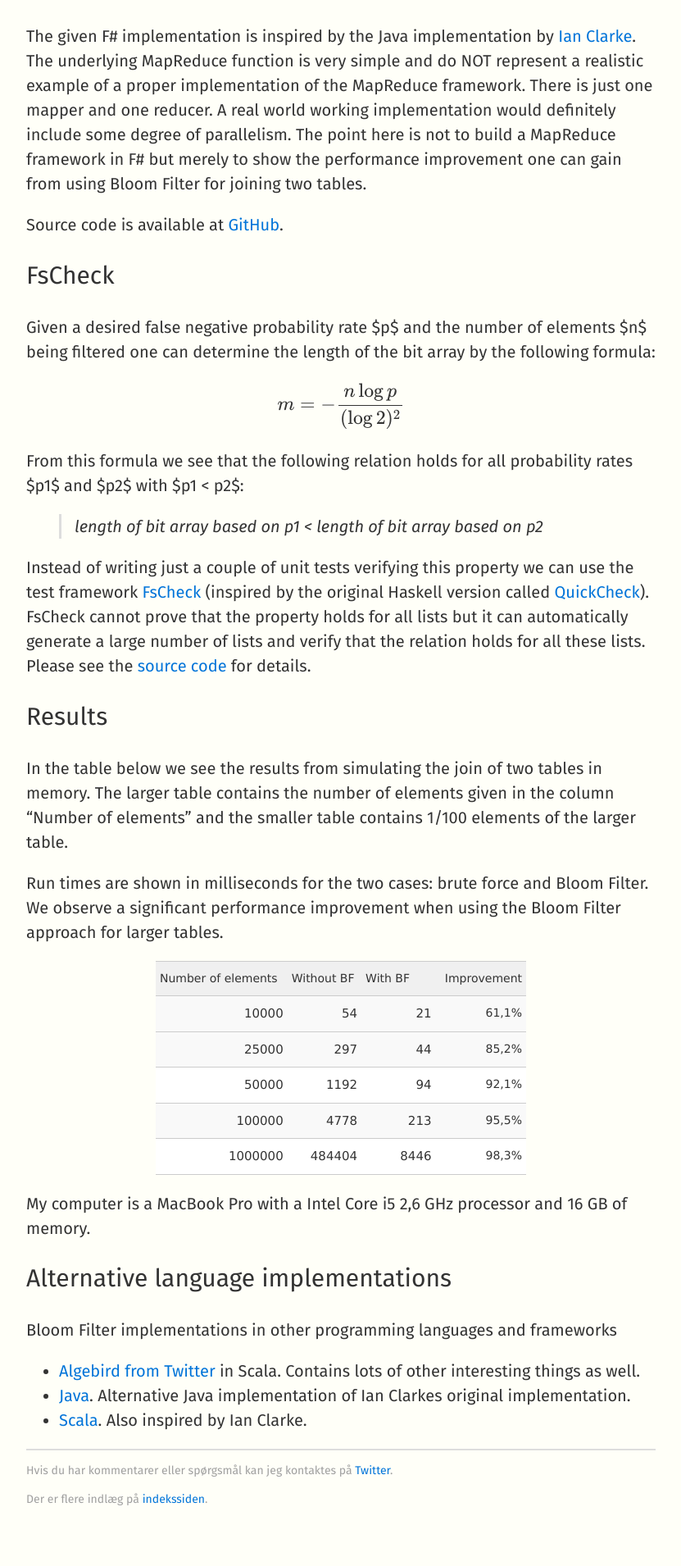
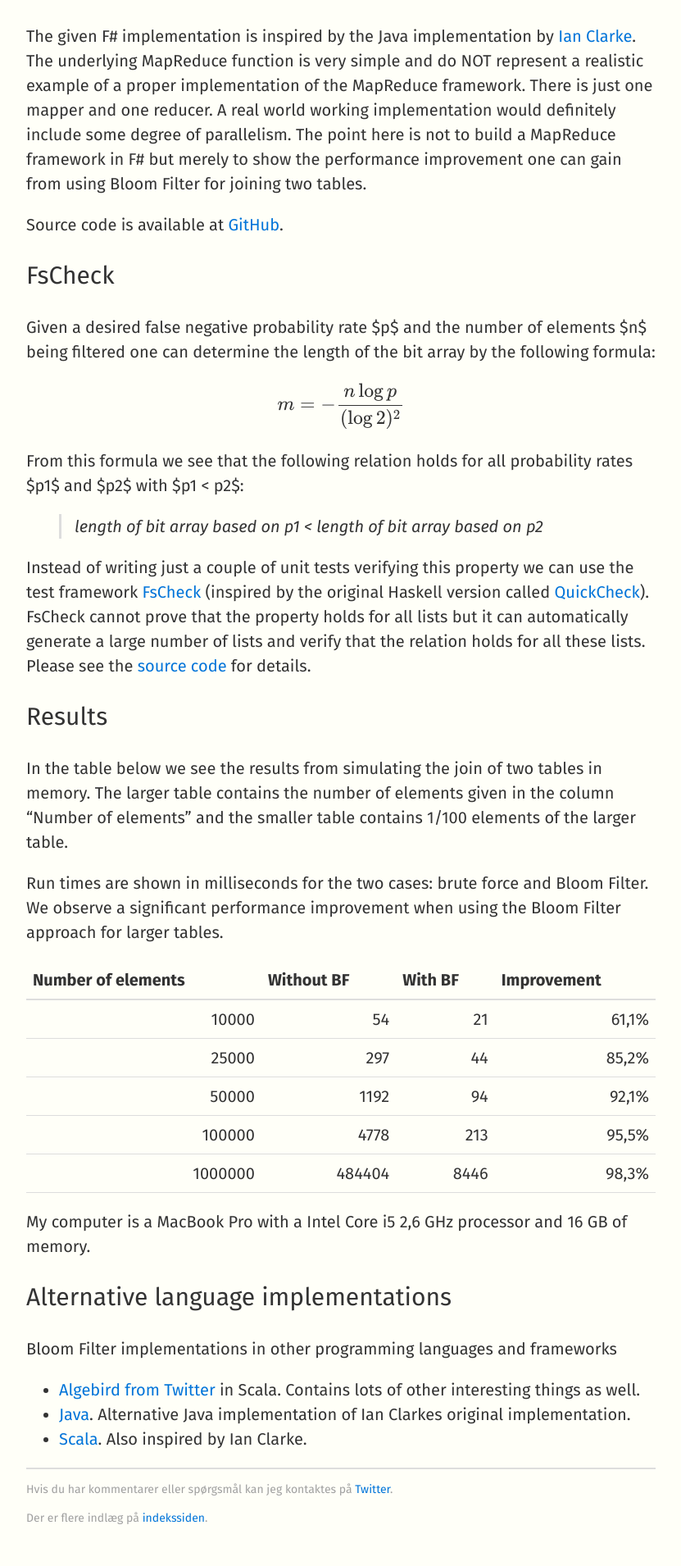
Before and after one commit to carsten-j/carsten-j.github.io, a Jekyll site: the page built from _posts/2014-09-13-bloom-filter-implementation-in-fsharp.markdown, in a window 1280 px wide. Shown: the part 1665-3575 px from the top of the page at 82% size, without its empty margins (224-1055 px from the left). Built offline with Jekyll 4.4.1, drawn with Linux system fonts in a browser that asks for light colours; formulas are drawn with MathJax 3; before the commit the page ends 3552 px from its top, so only the background shows below that.

Commit message:
Update table style

```diff
--- a/_posts/2014-09-13-bloom-filter-implementation-in-fsharp.markdown
+++ b/_posts/2014-09-13-bloom-filter-implementation-in-fsharp.markdown
@@ -61,54 +61,38 @@ In the table below we see the results from simulating the join of two tables in
 
 Run times are shown in milliseconds for the two cases: brute force and Bloom Filter. We observe a significant performance improvement when using the Bloom Filter approach for larger tables.
 
-<style type="text/css">
-.tg  {border-collapse:collapse;border-spacing:0;border-color:#ccc;margin:0px auto;}
-.tg td{font-family:Arial, sans-serif;font-size:14px;padding:10px 5px;border-style:solid;border-width:0px;overflow:hidden;word-break:normal;border-color:#ccc;color:#333;background-color:#fff;border-top-width:1px;border-bottom-width:1px;}
-.tg th{font-family:Arial, sans-serif;font-size:14px;font-weight:normal;padding:10px 5px;border-style:solid;border-width:0px;overflow:hidden;word-break:normal;border-color:#ccc;color:#333;background-color:#f0f0f0;border-top-width:1px;border-bottom-width:1px;}
-.tg .tg-8lo3{background-color:#f9f9f9;font-size:15px;font-family:Verdana, Geneva, sans-serif !important;;text-align:right}
-.tg .tg-foj8{font-size:15px;font-family:Verdana, Geneva, sans-serif !important;;text-align:right}
-.tg .tg-7xxd{font-family:Verdana, Geneva, sans-serif !important;;text-align:right}
-.tg .tg-9vto{font-family:Verdana, Geneva, sans-serif !important;}
-.tg .tg-mj1a{background-color:#f9f9f9;font-family:Verdana, Geneva, sans-serif !important;;text-align:right}
-</style>
-<table class="tg" style="undefined;table-layout: fixed; width: 452px">
-<colgroup>
-<col style="width: 160px">
-<col style="width: 90px">
-<col style="width: 90px">
-<col style="width: 110px">
-</colgroup>
-  <tr>
+<table >
+  <tr style="text-align:right">
     <th class="tg-9vto">Number of elements</th>
     <th class="tg-9vto">Without BF</th>
     <th class="tg-9vto">With BF</th>
     <th class="tg-7xxd">Improvement</th>
   </tr>
-  <tr>
+  <tr style="text-align:right">
     <td class="tg-8lo3">10000</td>
     <td class="tg-8lo3">54</td>
     <td class="tg-8lo3">21</td>
     <td class="tg-mj1a">61,1%</td>
   </tr>
-  <tr>
+  <tr style="text-align:right">
     <td class="tg-8lo3">25000</td>
     <td class="tg-8lo3">297</td>
     <td class="tg-8lo3">44</td>
     <td class="tg-mj1a">85,2%</td>
   </tr>
-  <tr>
+  <tr style="text-align:right">
     <td class="tg-foj8">50000</td>
     <td class="tg-foj8">1192</td>
     <td class="tg-foj8">94</td>
     <td class="tg-7xxd">92,1%</td>
   </tr>
-  <tr>
+  <tr style="text-align:right">
     <td class="tg-8lo3">100000</td>
     <td class="tg-8lo3">4778</td>
     <td class="tg-8lo3">213</td>
     <td class="tg-mj1a">95,5%</td>
   </tr>
-  <tr>
+  <tr style="text-align:right">
     <td class="tg-foj8">1000000</td>
     <td class="tg-foj8">484404</td>
     <td class="tg-foj8">8446</td>
```
